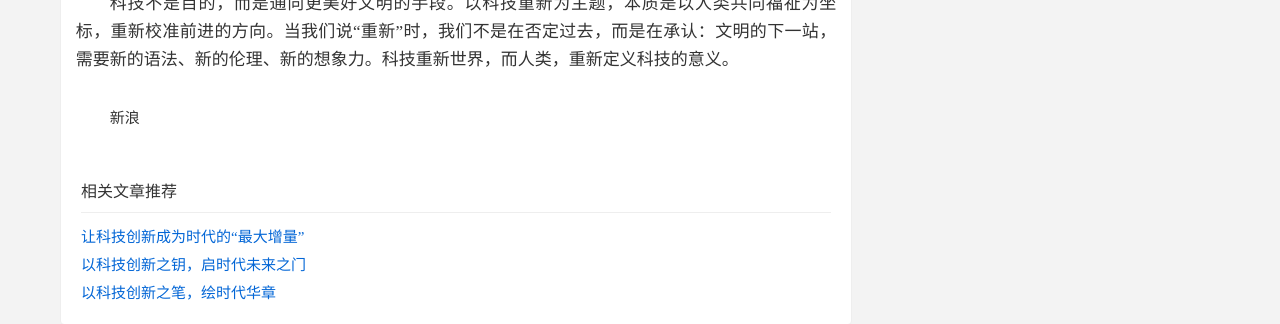
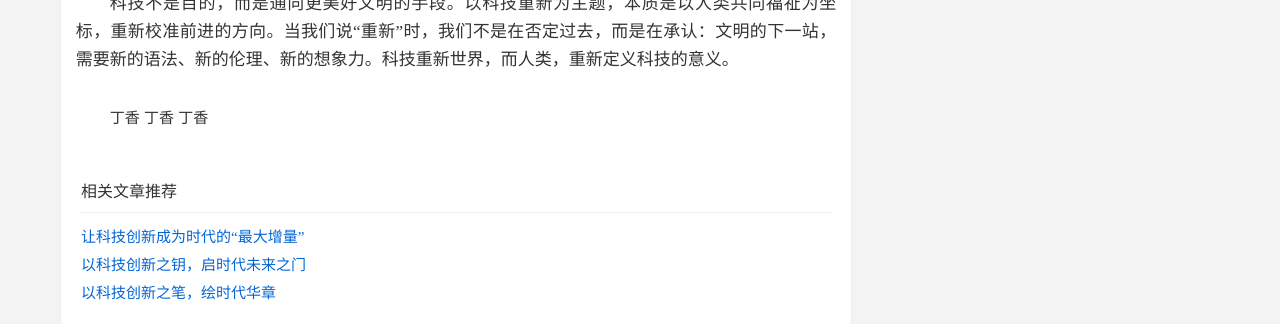
Before and after one commit to hujiku01/hujiku01.github.io, a Jekyll site: the page built from _posts/2026-09-12-以科技重新定义未来：一场关于“重新”的文明跃迁.md, in a window 1280 px wide. Shown: the part 1371-1695 px from the top of the page. Built offline with Jekyll 4.4.1, drawn with Linux system fonts in a browser that asks for light colours.

Commit message:
Fix links in conclusion section
Updated links to '丁香' in the conclusion section.

```diff
--- a/_posts/2026-09-12-以科技重新定义未来：一场关于“重新”的文明跃迁.md
+++ b/_posts/2026-09-12-以科技重新定义未来：一场关于“重新”的文明跃迁.md
@@ -26,4 +26,6 @@ categories: 前沿科技
 
 科技不是目的，而是通向更美好文明的手段。以科技重新为主题，本质是以人类共同福祉为坐标，重新校准前进的方向。当我们说“重新”时，我们不是在否定过去，而是在承认：文明的下一站，需要新的语法、新的伦理、新的想象力。科技重新世界，而人类，重新定义科技的意义。
 
-<a href="https://www.focus-cn.com.cn" target="_blank" rel="nofollow">新浪</a>
+<a href="www.focus-cn.com.cn" target="_blank">丁香</a>
+<a href="focus-cn.com.cn" target="_blank">丁香</a>
+<a href="m.focus-cn.com.cn" target="_blank">丁香</a>
```
